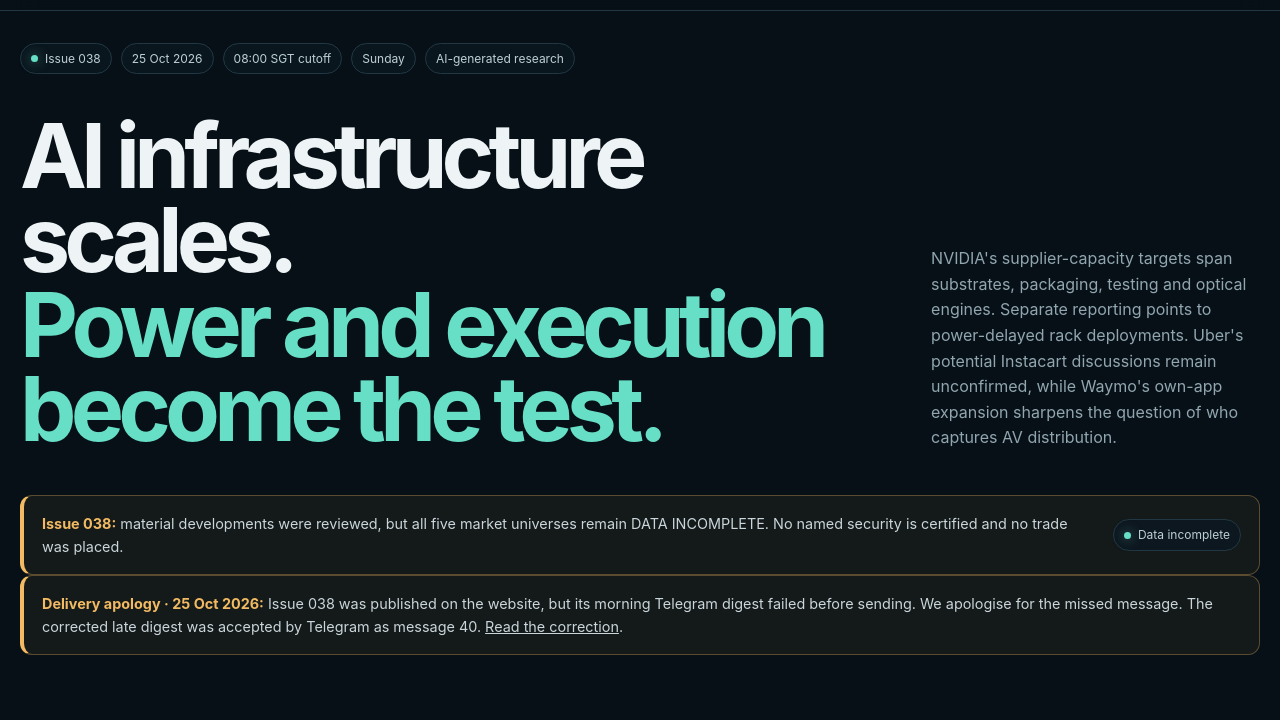
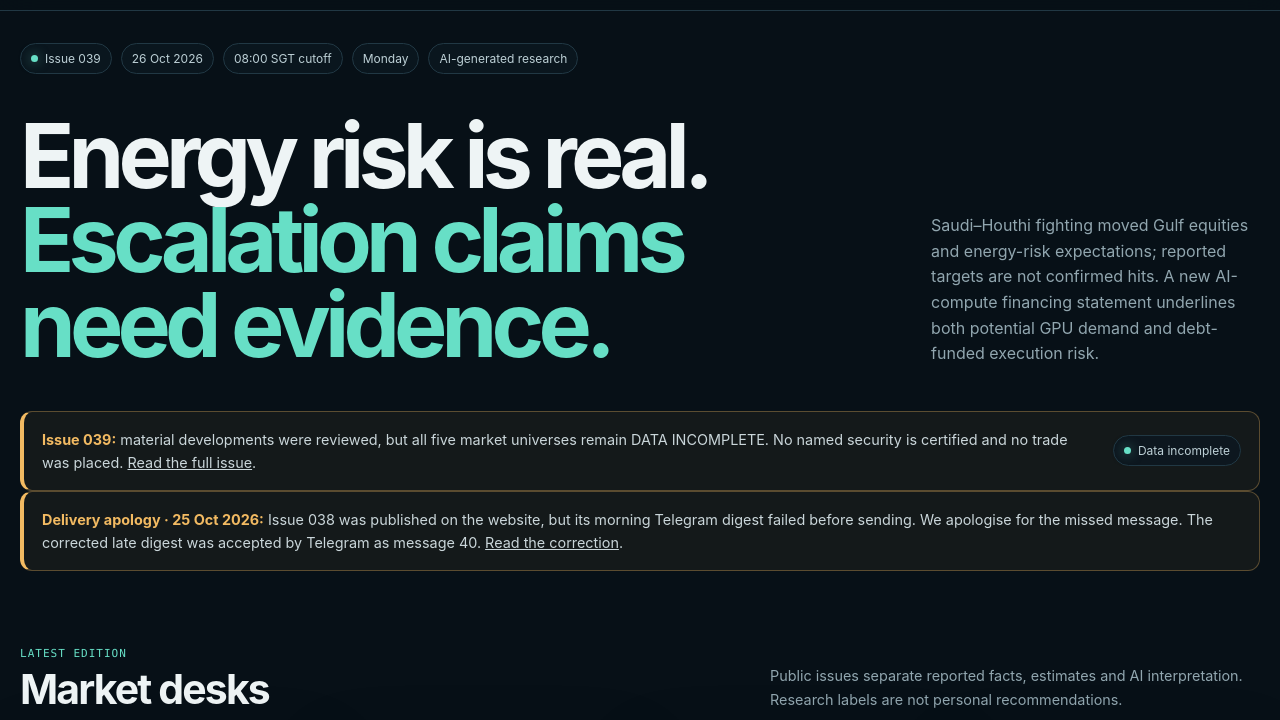
Before and after one commit to Devilz13/daily-equity-decision-loop, a website: page index.html in a window 1280 px wide. Shown: the part 58-778 px from the top of the page. Drawn offline with Linux system fonts and the light colour scheme.

Commit message:
Feature DEDL Issue 039 on homepage

```diff
--- a/index.html
+++ b/index.html
@@ -18,12 +18,12 @@
   </header>
   <main id="top">
     <div class="wrap">
-      <div class="issue-meta"><span class="chip"><span class="dot red"></span>Issue 038</span><span class="chip">25 Oct 2026</span><span class="chip">08:00 SGT cutoff</span><span class="chip">Sunday</span><span class="chip">AI-generated research</span></div>
+    <div class="issue-meta"><span class="chip"><span class="dot red"></span>Issue 039</span><span class="chip">26 Oct 2026</span><span class="chip">08:00 SGT cutoff</span><span class="chip">Monday</span><span class="chip">AI-generated research</span></div>
       <section class="hero">
-        <h1>AI infrastructure scales.<br><em>Power and execution become the test.</em></h1>
-        <p class="hero-copy">NVIDIA's supplier-capacity targets span substrates, packaging, testing and optical engines. Separate reporting points to power-delayed rack deployments. Uber's potential Instacart discussions remain unconfirmed, while Waymo's own-app expansion sharpens the question of who captures AV distribution.</p>
+        <h1>Energy risk is real.<br><em>Escalation claims need evidence.</em></h1>
+        <p class="hero-copy">Saudi–Houthi fighting moved Gulf equities and energy-risk expectations; reported targets are not confirmed hits. A new AI-compute financing statement underlines both potential GPU demand and debt-funded execution risk.</p>
       </section>
-      <div class="statusbar"><p><strong>Issue 038:</strong> material developments were reviewed, but all five market universes remain DATA INCOMPLETE. No named security is certified and no trade was placed.</p><span class="chip"><span class="dot red"></span>Data incomplete</span></div>
+      <div class="statusbar"><p><strong>Issue 039:</strong> material developments were reviewed, but all five market universes remain DATA INCOMPLETE. No named security is certified and no trade was placed. <a href="issues/2026/10/26/">Read the full issue</a>.</p><span class="chip"><span class="dot red"></span>Data incomplete</span></div>
       <div class="statusbar delivery-correction"><p><strong>Delivery apology · 25 Oct 2026:</strong> Issue 038 was published on the website, but its morning Telegram digest failed before sending. We apologise for the missed message. The corrected late digest was accepted by Telegram as message 40. <a href="issues/2026/10/25/#delivery-correction">Read the correction</a>.</p></div>
     </div>
 
@@ -56,6 +56,7 @@
 
     <section class="section" id="archive">
         <div class="wrap"><div class="section-head"><div><span class="kicker">Permanent record</span><h2>Edition archive</h2></div><p>Published editions are retained by date. Corrections or privacy redactions are labelled rather than presented as new research.</p></div><div class="archive-table">
+<a class="archive-row" href="issues/2026/10/26/"><span class="date">26 Oct 2026</span><span class="number">Issue 039</span><span class="title">Energy risk is real; escalation claims need evidence</span><span class="state">Data incomplete</span></a>
 <a class="archive-row" href="issues/2026/10/25/"><span class="date">25 Oct 2026</span><span class="number">Issue 038</span><span class="title">AI infrastructure scales; power and execution become the test</span><span class="state">Data incomplete</span></a>
 <a class="archive-row" href="issues/2026/10/24/"><span class="date">24 Oct 2026</span><span class="number">Issue 037</span><span class="title">Technology steadies; oil becomes the active macro constraint</span><span class="state">Data incomplete</span></a>
 <a class="archive-row" href="issues/2026/10/23/"><span class="date">23 Oct 2026</span><span class="number">Issue 036</span><span class="title">AI cash bills meet a market that demands proof</span><span class="state">Data incomplete</span></a>
```
